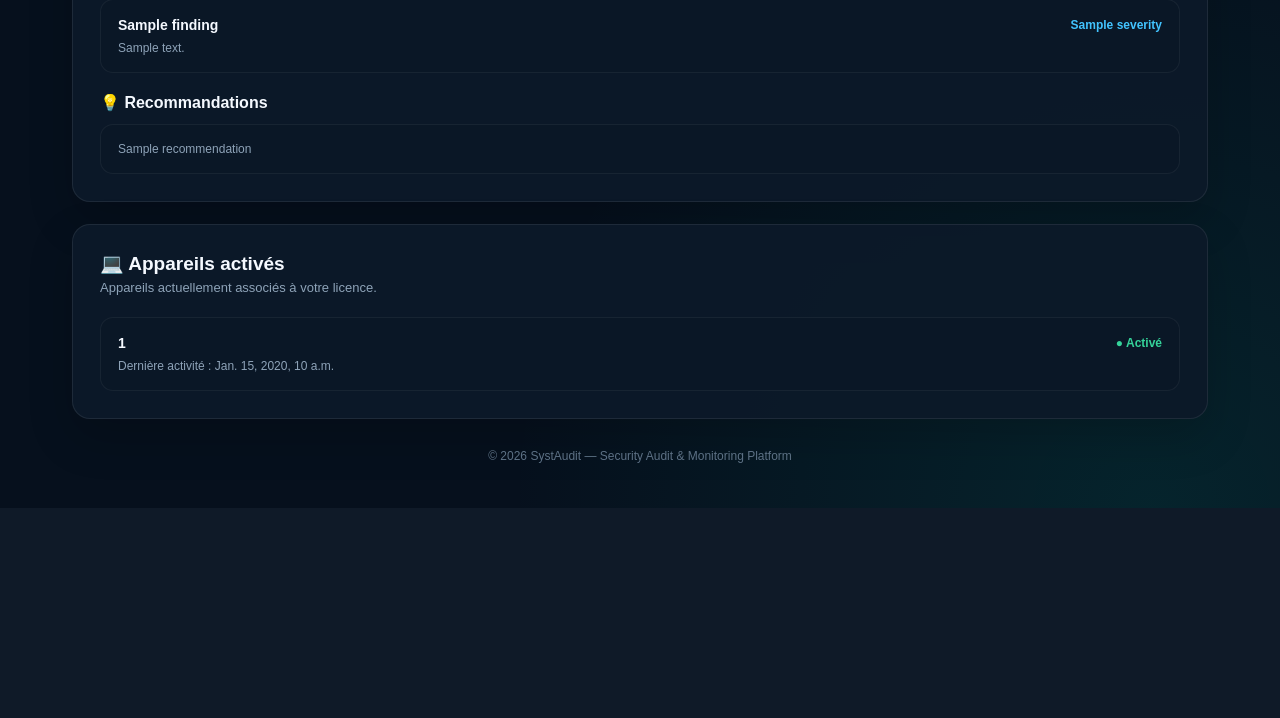
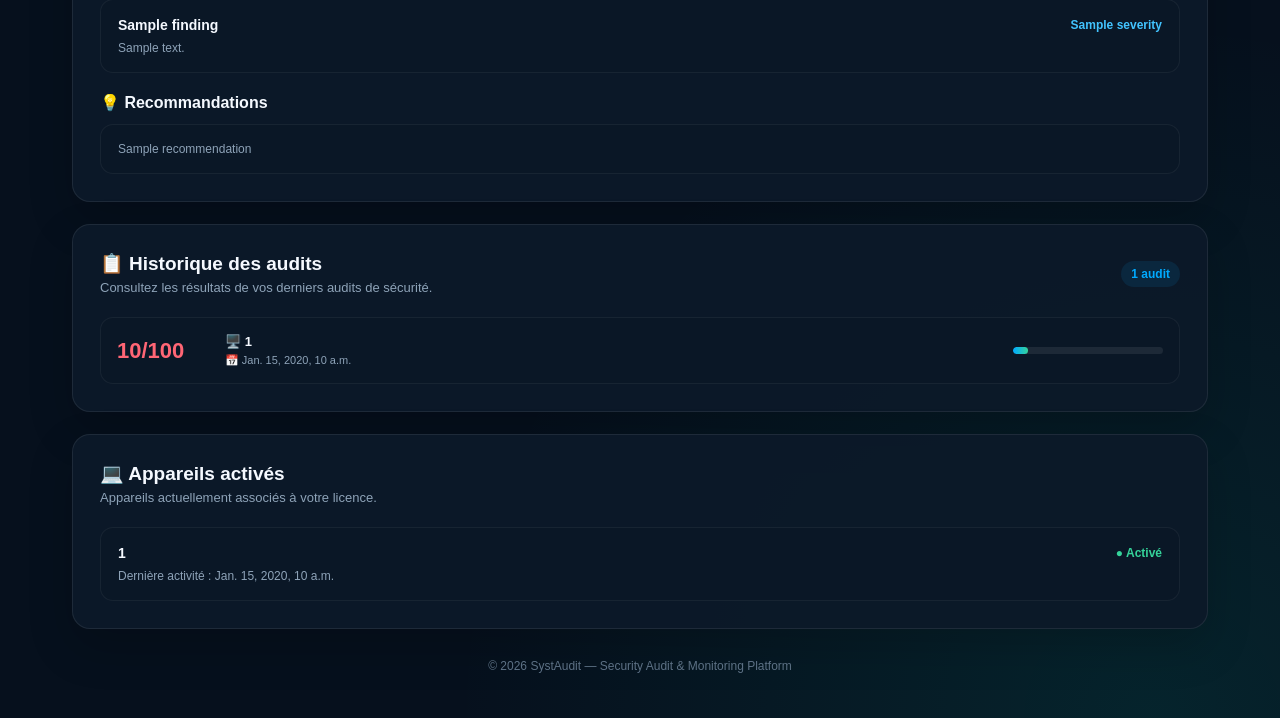
Before and after one commit to augustinkoyo1997-stack/SystAudit, a Django app: template saas/accounts/templates/accounts/dashboard.html in a window 1280 px wide. Shown: the part 1310-2028 px from the top of the page. Before the commit the page ends 1773 px from the top, so only its background shows below. Run offline with Django 5.2, Linux system fonts and the light colour scheme; tables that the repository leaves empty hold one stand-in row (values such as "Sample post"); the template is opened without the code that fills it: values that come from a table or form of the project are taken from there, most other values are stand-ins (such as "Sample title", 1, 10 or a date in 2020).

Commit message:
feat: add audit history to dashboard

```diff
--- a/saas/accounts/templates/accounts/dashboard.html
+++ b/saas/accounts/templates/accounts/dashboard.html
@@ -470,6 +470,15 @@
                 grid-column: span 1;
             }
 
+            .audit-history-item {
+                grid-template-columns: 1fr;
+                gap: 10px;
+            }
+
+            .audit-history-bar {
+                width: 100%;
+            }
+
             .topbar-inner {
                 padding: 13px 16px;
             }
@@ -516,6 +525,83 @@
                 align-items: flex-start;
                 flex-direction: column;
             }
+        }
+
+
+        /* =========================
+           AUDIT HISTORY
+        ========================= */
+
+        .audit-history {
+            display: grid;
+            gap: 12px;
+        }
+
+        .audit-history-item {
+            display: grid;
+            grid-template-columns: 90px 1fr auto;
+            align-items: center;
+            gap: 18px;
+            background: var(--bg-secondary);
+            border: 1px solid rgba(255, 255, 255, 0.055);
+            border-radius: 13px;
+            padding: 16px;
+            transition: 0.2s;
+        }
+
+        .audit-history-item:hover {
+            border-color: rgba(0, 170, 255, 0.22);
+            transform: translateY(-1px);
+        }
+
+        .audit-history-score {
+            font-size: 22px;
+            font-weight: 800;
+        }
+
+        .audit-history-details {
+            min-width: 0;
+        }
+
+        .audit-history-device {
+            font-size: 13px;
+            font-weight: 700;
+            word-break: break-word;
+        }
+
+        .audit-history-date {
+            margin-top: 5px;
+            color: var(--muted);
+            font-size: 11px;
+        }
+
+        .audit-history-bar {
+            width: 150px;
+            height: 7px;
+            overflow: hidden;
+            background: rgba(255, 255, 255, 0.08);
+            border-radius: 10px;
+        }
+
+        .audit-history-bar-fill {
+            height: 100%;
+            max-width: 100%;
+            border-radius: 10px;
+            background: linear-gradient(
+                90deg,
+                var(--primary),
+                var(--success)
+            );
+        }
+
+        .audit-count {
+            padding: 6px 10px;
+            border-radius: 20px;
+            background: rgba(0, 170, 255, 0.10);
+            color: var(--primary);
+            font-size: 12px;
+            font-weight: 700;
+            white-space: nowrap;
         }
     </style>
 </head>
@@ -919,6 +1005,93 @@
 
 
     <!-- =========================
+         AUDIT HISTORY
+    ========================== -->
+
+    <section class="section">
+
+        <div class="section-header">
+
+            <div>
+                <h2>📋 Historique des audits</h2>
+
+                <p class="section-description">
+                    Consultez les résultats de vos derniers audits de sécurité.
+                </p>
+            </div>
+
+            {% if audit_count %}
+                <div class="audit-count">
+                    {{ audit_count }} audit{{ audit_count|pluralize }}
+                </div>
+            {% endif %}
+
+        </div>
+
+
+        {% if audit_history %}
+
+            <div class="audit-history">
+
+                {% for audit in audit_history %}
+
+                    <div class="audit-history-item">
+
+                        <div class="
+                            audit-history-score
+                            {% if audit.score >= 80 %}
+                                audit-score-good
+                            {% elif audit.score >= 50 %}
+                                audit-score-warning
+                            {% else %}
+                                audit-score-danger
+                            {% endif %}
+                        ">
+                            {{ audit.score }}/100
+                        </div>
+
+
+                        <div class="audit-history-details">
+
+                            <div class="audit-history-device">
+                                🖥️ {{ audit.device.device_id }}
+                            </div>
+
+                            <div class="audit-history-date">
+                                📅 {{ audit.created_at }}
+                            </div>
+
+                        </div>
+
+
+                        <div class="audit-history-bar">
+
+                            <div
+                                class="audit-history-bar-fill"
+                                style="width: {{ audit.score }}%;"
+                            ></div>
+
+                        </div>
+
+                    </div>
+
+                {% endfor %}
+
+            </div>
+
+        {% else %}
+
+            <div class="empty-state">
+                🔍 Aucun historique d'audit disponible.
+            </div>
+
+        {% endif %}
+
+    </section>
+
+
+
+    <!-- =========================
          DEVICES
     ========================== -->
 
```
Also changed, not shown: saas/accounts/views.py (+8 -2 lines).
